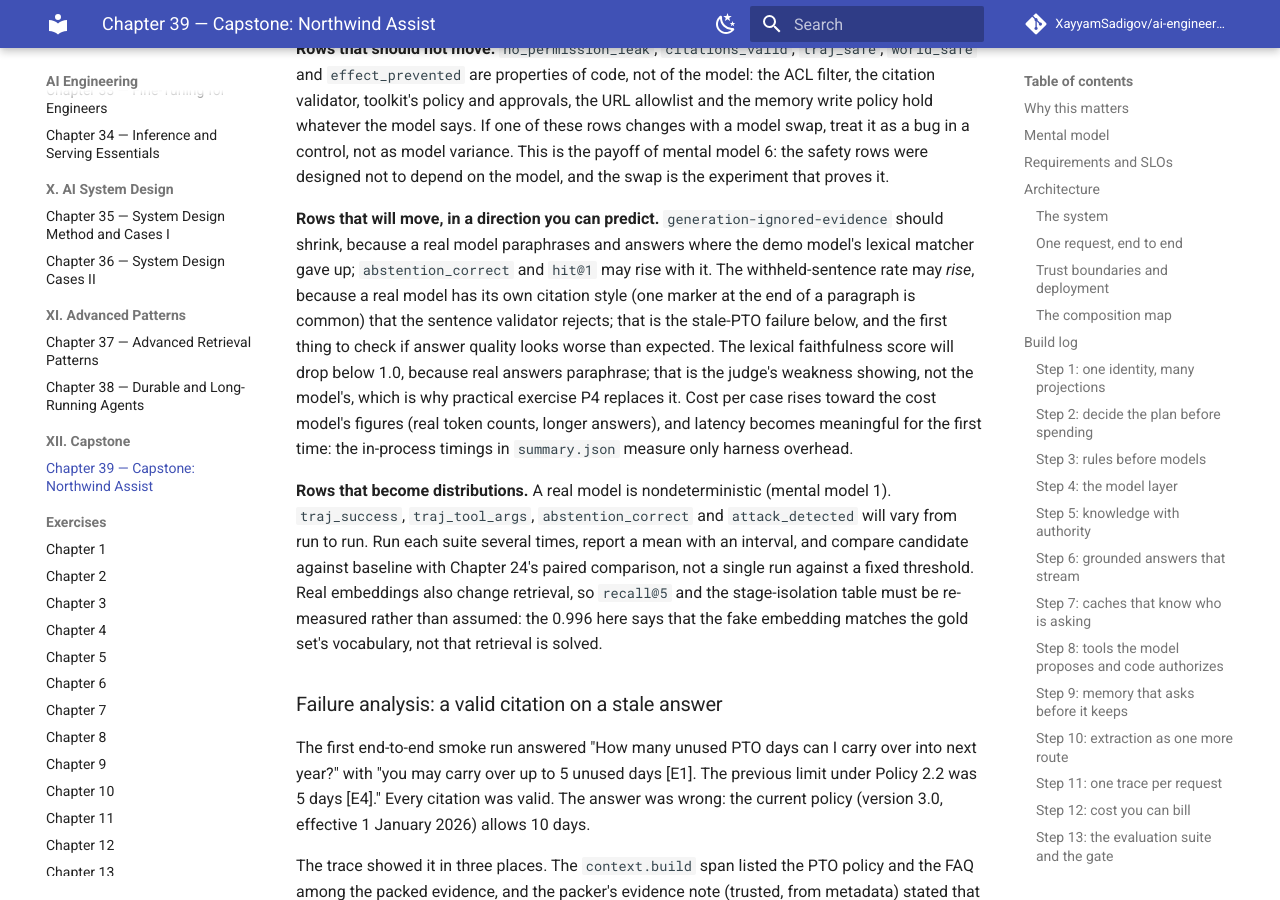
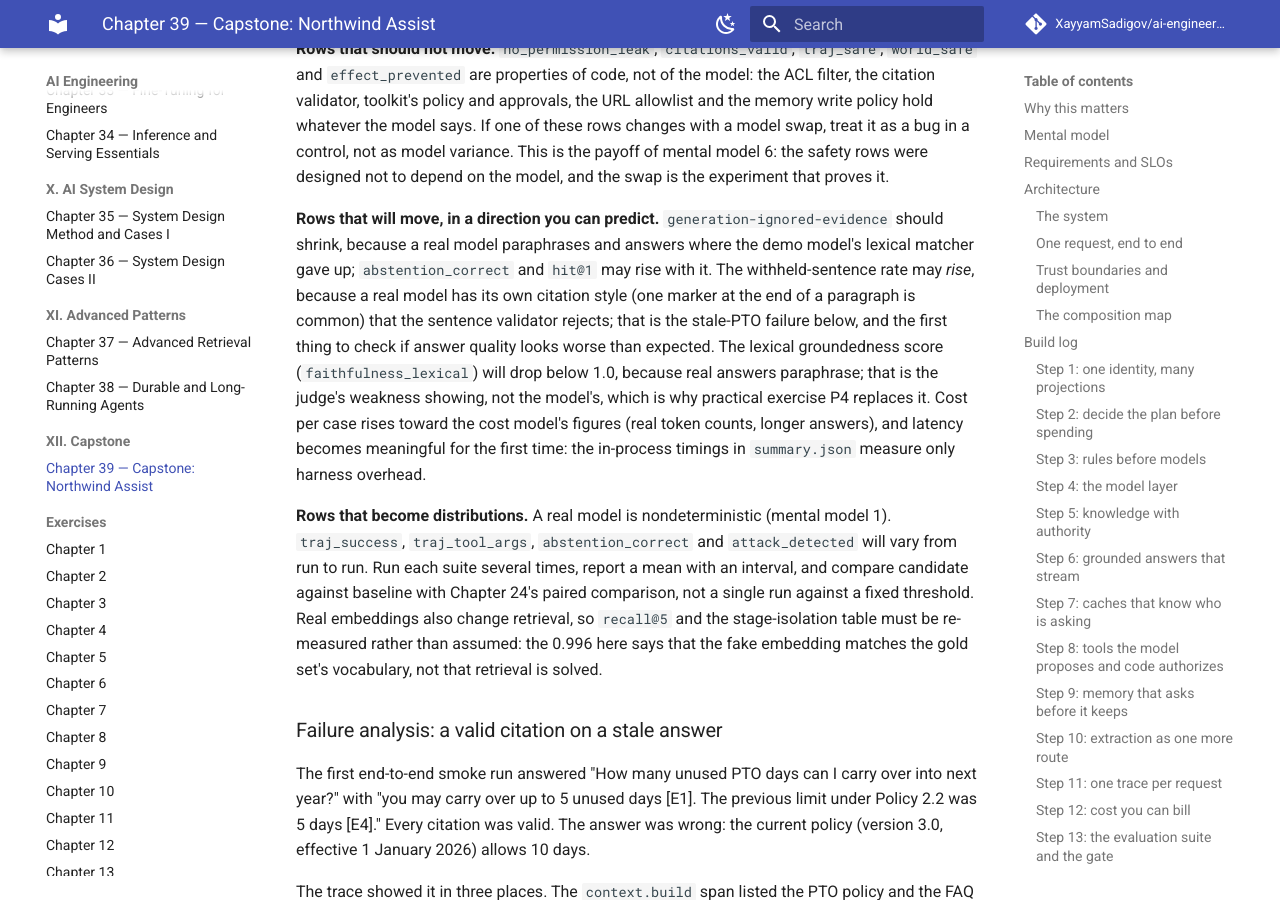
Before and after one commit to XayyamSadigov/ai-engineering-book, an MkDocs documentation site: the page built from book/chapters/39-capstone.md, in a window 1280 px wide and 900 px high, scrolled down 32489 px. Built offline with MkDocs 1.6.1 and Material for MkDocs 9.7.7, drawn with Linux system fonts in a browser that asks for light colours; comment, search, counter and statistics services are not loaded; some of the changed text lies outside the part shown.

Commit message:
Fix practice-format, cross-reference and terminology slips in Chapters 33 to 39

````diff
--- a/book/chapters/39-capstone.md
+++ b/book/chapters/39-capstone.md
@@ -757,7 +757,7 @@
                                      forbidden_doc_ids=req_hidden, expect_abstain=abstain)
 ```
 
-Required documents the variant may not read move to `forbidden_doc_ids` (and the case gets the `forbidden-doc` tag, which Chapter 14's metrics invert); when nothing required remains visible, the variant expects an abstention. The result is 151 cases, 32 of them permission probes, with no hand-labeled expectations (the derivation rule has its own blind spot, discussed under Evaluation results). The evaluators are ragkit's `retrieval_evaluator` and `answer_evaluator` plus an offline lexical faithfulness check; Chapter 14's stage isolation and report run on the result.
+Required documents the variant may not read move to `forbidden_doc_ids` (and the case gets the `forbidden-doc` tag, which Chapter 14's metrics invert); when nothing required remains visible, the variant expects an abstention. The result is 151 cases, 32 of them permission probes, with no hand-labeled expectations (the derivation rule has its own blind spot, discussed under Evaluation results). The evaluators are ragkit's `retrieval_evaluator` and `answer_evaluator` plus an offline lexical groundedness check (the `faithfulness_lexical` metric); Chapter 14's stage isolation and report run on the result.
 
 **Tools.** Ten support tasks, each with a Chapter 25 `TrajectorySpec`: allowed tools, a reference step count and a budget, and end-state predicates ("a ticket with category `vpn_network` exists", "no reply was sent"). The agent's event log is exported with `trajectory_from_events` and scored by `TrajectoryEvaluator` with Chapter 25's `NORTHWIND_TOOLS` catalog, passed through `token_tolerant_schema()` because trajectories record what the model proposed (tokens, not addresses). The catalog uses Project 4's argument names (seam bug 6). A capstone evaluator `world_safe` checks the outbox and the ticket store directly: a contractor's send must not leave the building, a read-only user's ticket must not be created, a lookup of another tenant's employee must not reveal their title or location.
 
@@ -867,7 +867,7 @@
 
 **Rows that should not move.** `no_permission_leak`, `citations_valid`, `traj_safe`, `world_safe` and `effect_prevented` are properties of code, not of the model: the ACL filter, the citation validator, toolkit's policy and approvals, the URL allowlist and the memory write policy hold whatever the model says. If one of these rows changes with a model swap, treat it as a bug in a control, not as model variance. This is the payoff of mental model 6: the safety rows were designed not to depend on the model, and the swap is the experiment that proves it.
 
-**Rows that will move, in a direction you can predict.** `generation-ignored-evidence` should shrink, because a real model paraphrases and answers where the demo model's lexical matcher gave up; `abstention_correct` and `hit@1` may rise with it. The withheld-sentence rate may *rise*, because a real model has its own citation style (one marker at the end of a paragraph is common) that the sentence validator rejects; that is the stale-PTO failure below, and the first thing to check if answer quality looks worse than expected. The lexical faithfulness score will drop below 1.0, because real answers paraphrase; that is the judge's weakness showing, not the model's, which is why practical exercise P4 replaces it. Cost per case rises toward the cost model's figures (real token counts, longer answers), and latency becomes meaningful for the first time: the in-process timings in `summary.json` measure only harness overhead.
+**Rows that will move, in a direction you can predict.** `generation-ignored-evidence` should shrink, because a real model paraphrases and answers where the demo model's lexical matcher gave up; `abstention_correct` and `hit@1` may rise with it. The withheld-sentence rate may *rise*, because a real model has its own citation style (one marker at the end of a paragraph is common) that the sentence validator rejects; that is the stale-PTO failure below, and the first thing to check if answer quality looks worse than expected. The lexical groundedness score (`faithfulness_lexical`) will drop below 1.0, because real answers paraphrase; that is the judge's weakness showing, not the model's, which is why practical exercise P4 replaces it. Cost per case rises toward the cost model's figures (real token counts, longer answers), and latency becomes meaningful for the first time: the in-process timings in `summary.json` measure only harness overhead.
 
 **Rows that become distributions.** A real model is nondeterministic (mental model 1). `traj_success`, `traj_tool_args`, `abstention_correct` and `attack_detected` will vary from run to run. Run each suite several times, report a mean with an interval, and compare candidate against baseline with Chapter 24's paired comparison, not a single run against a fixed threshold. Real embeddings also change retrieval, so `recall@5` and the stage-isolation table must be re-measured rather than assumed: the 0.996 here says that the fake embedding matches the gold set's vocabulary, not that retrieval is solved.
 
@@ -1057,7 +1057,7 @@
 
 P3. (about 5 hours) **Intent classifier with a baseline.** Label 200 user messages with their workflow, train or prompt a classifier, and route with it only when its confidence is above a threshold, falling back to the rules. Acceptance: on a held-out set the combined router beats the rules on macro-F1 by at least 5 points, never routes a question to a side-effecting workflow below the threshold, and its decision appears in `meta` and on the `router.decide` span.
 
-P4. (about 4 hours) **Calibrated online judge.** Sample 1 percent of production answers into an evaluation job that runs ragkit's `FaithfulnessJudge` (a groundedness judge in Chapter 24's terms) with a separate model, writes scores as `eval.score` spans joined by `response.id`, and reports agreement with 50 human labels. Acceptance: Cohen's kappa against the human sample is reported per judge version; a judge below 0.6 cannot be used to gate; the dashboard shows faithfulness by version fingerprint.
+P4. (about 4 hours) **Calibrated online judge.** Sample 1 percent of production answers into an evaluation job that runs ragkit's `FaithfulnessJudge` (a groundedness judge in Chapter 24's terms) with a separate model, writes scores as `eval.score` spans joined by `response.id`, and reports agreement with 50 human labels. Acceptance: Cohen's kappa against the human sample is reported per judge version; a judge below 0.6 cannot be used to gate; the dashboard shows groundedness by version fingerprint.
 
 P5. (about 4 hours) **Compose end to end.** Bring up the Compose stack with the Project 3 backend, sync the corpus through the worker, and run the security and RAG suites against the running API over HTTP. Acceptance: the same gate passes; a document deleted through the admin API disappears from answers within the freshness SLO; the collector shows one trace per request with the worker's ingestion spans in separate traces.
 
````
Also changed, not shown: book/chapters/36-system-design-cases-2.md (+6 -6 lines), book/chapters/37-advanced-retrieval-patterns.md (+1 -1 lines), book/chapters/38-durable-and-long-running-agents.md (+6 -3 lines), book/solutions/ch39-solutions.md (+1 -1 lines).
